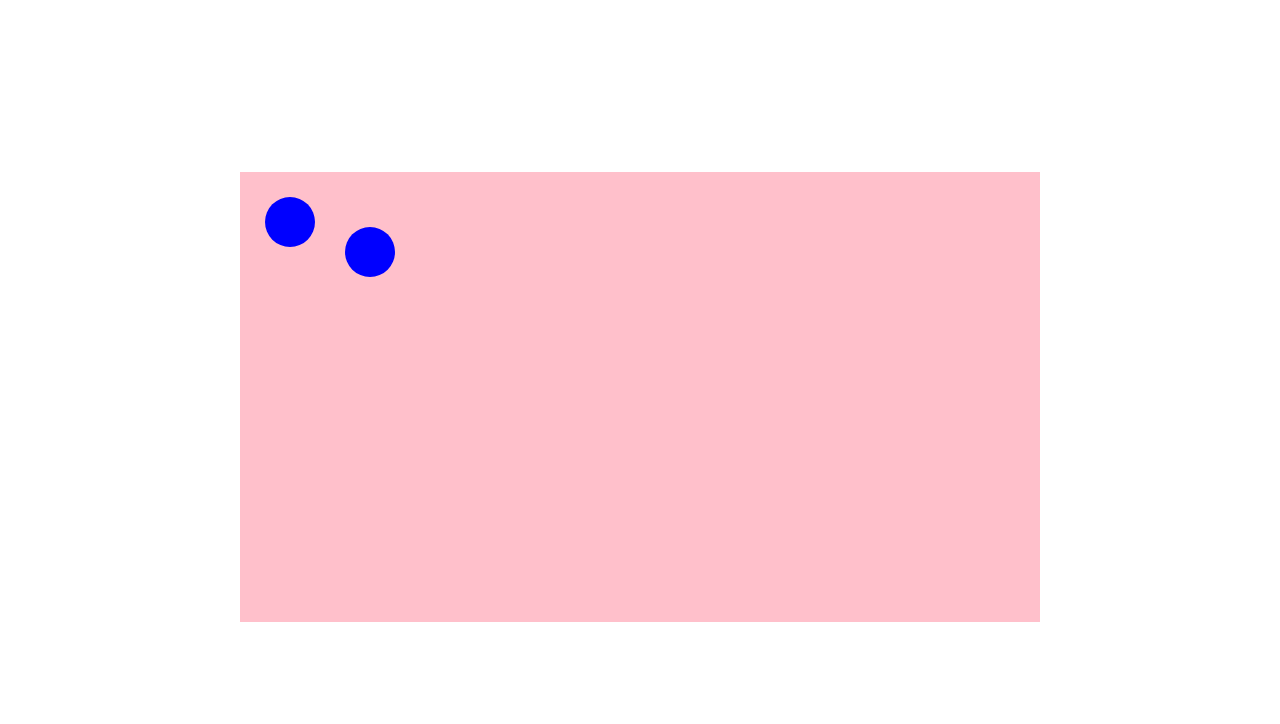
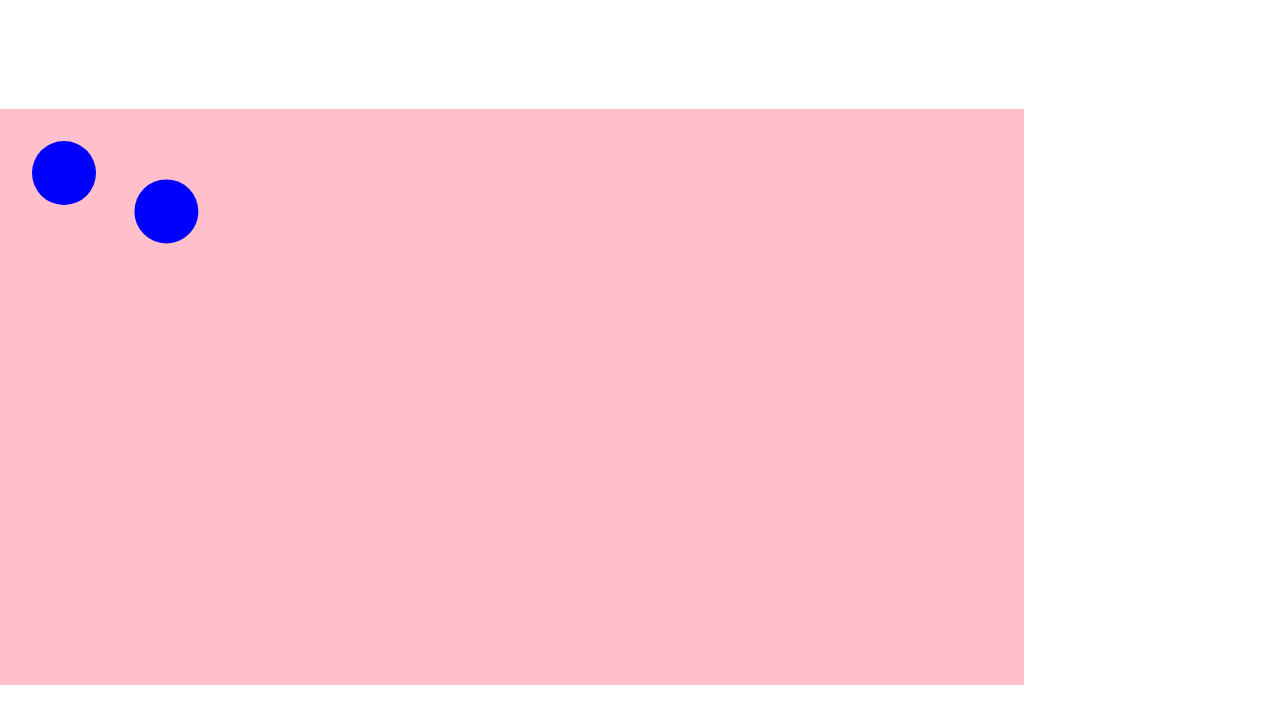
Before and after one commit to moroz/dragging-circles, a React (Vite) app: page / in a window 1280 px wide. Shown: the top 724 px of the page. Built offline with nearby package versions, Linux system fonts and the light colour scheme.

Commit message:
Make canvas bigger

```diff
--- a/src/App.css
+++ b/src/App.css
@@ -1,45 +1,3 @@
-#root {
-  max-width: 1280px;
-  margin: 0 auto;
-  padding: 2rem;
-  text-align: center;
-}
-
-.logo {
-  height: 6em;
-  padding: 1.5em;
-  will-change: filter;
-}
-.logo:hover {
-  filter: drop-shadow(0 0 2em #646cffaa);
-}
-.logo.react:hover {
-  filter: drop-shadow(0 0 2em #61dafbaa);
-}
-
-@keyframes logo-spin {
-  from {
-    transform: rotate(0deg);
-  }
-  to {
-    transform: rotate(360deg);
-  }
-}
-
-@media (prefers-reduced-motion: no-preference) {
-  a:nth-of-type(2) .logo {
-    animation: logo-spin infinite 20s linear;
-  }
-}
-
-.card {
-  padding: 2em;
-}
-
-.read-the-docs {
-  color: #888;
-}
-
 svg#canvas {
   background: pink;
 }
--- a/src/App.tsx
+++ b/src/App.tsx
@@ -66,8 +66,8 @@
         xmlns="http://www.w3.org/2000/svg"
         viewBox={`0 0 ${CANVAS_WIDTH} ${CANVAS_HEIGHT}`}
         id="canvas"
-        width="100vmin"
-        height={`${100 / ASPECT_RATIO}vmin`}
+        width="80vmax"
+        height={`${80 / ASPECT_RATIO}vmax`}
         onMouseMove={onMouseMove}
         onMouseLeave={onMouseLeave}
       >
```
